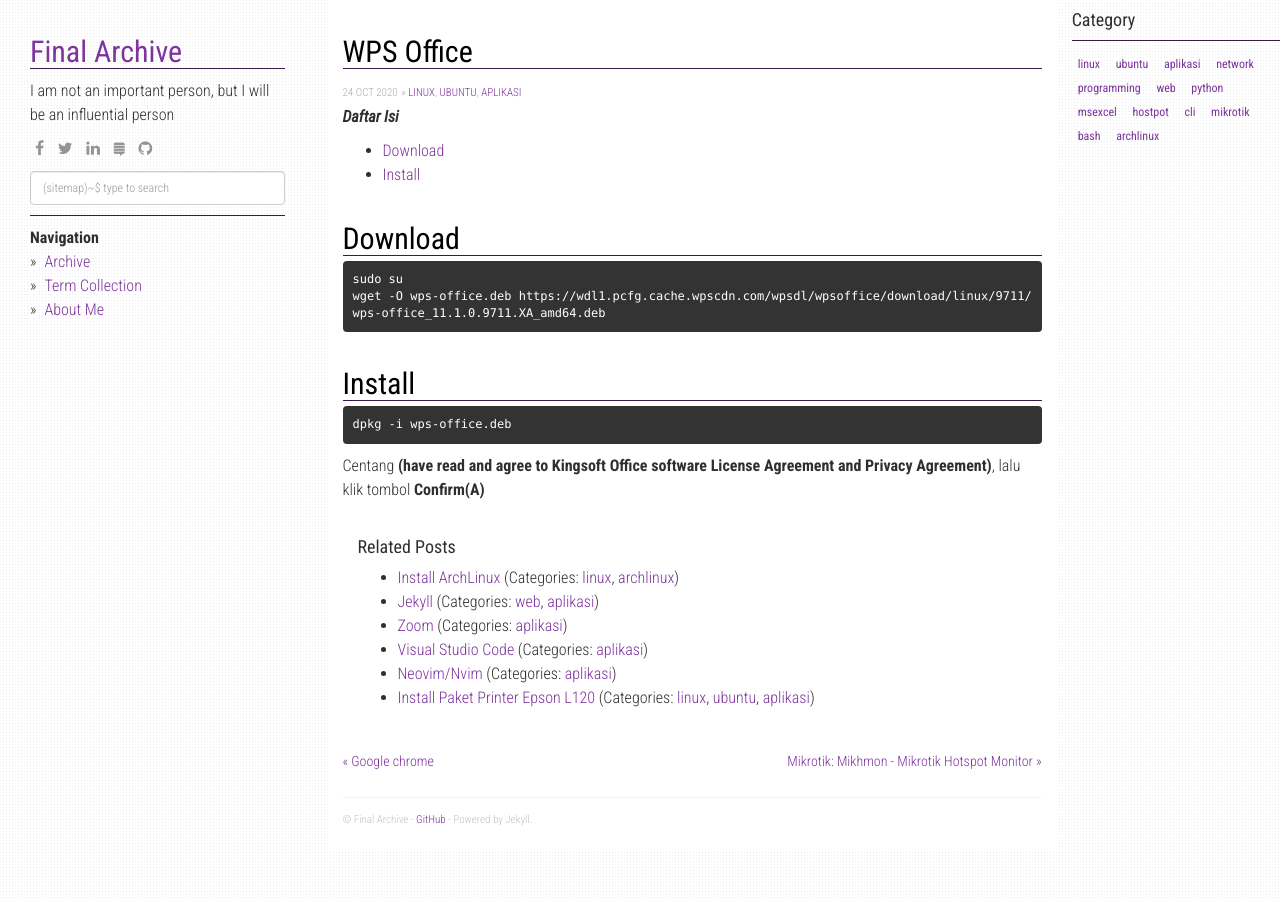
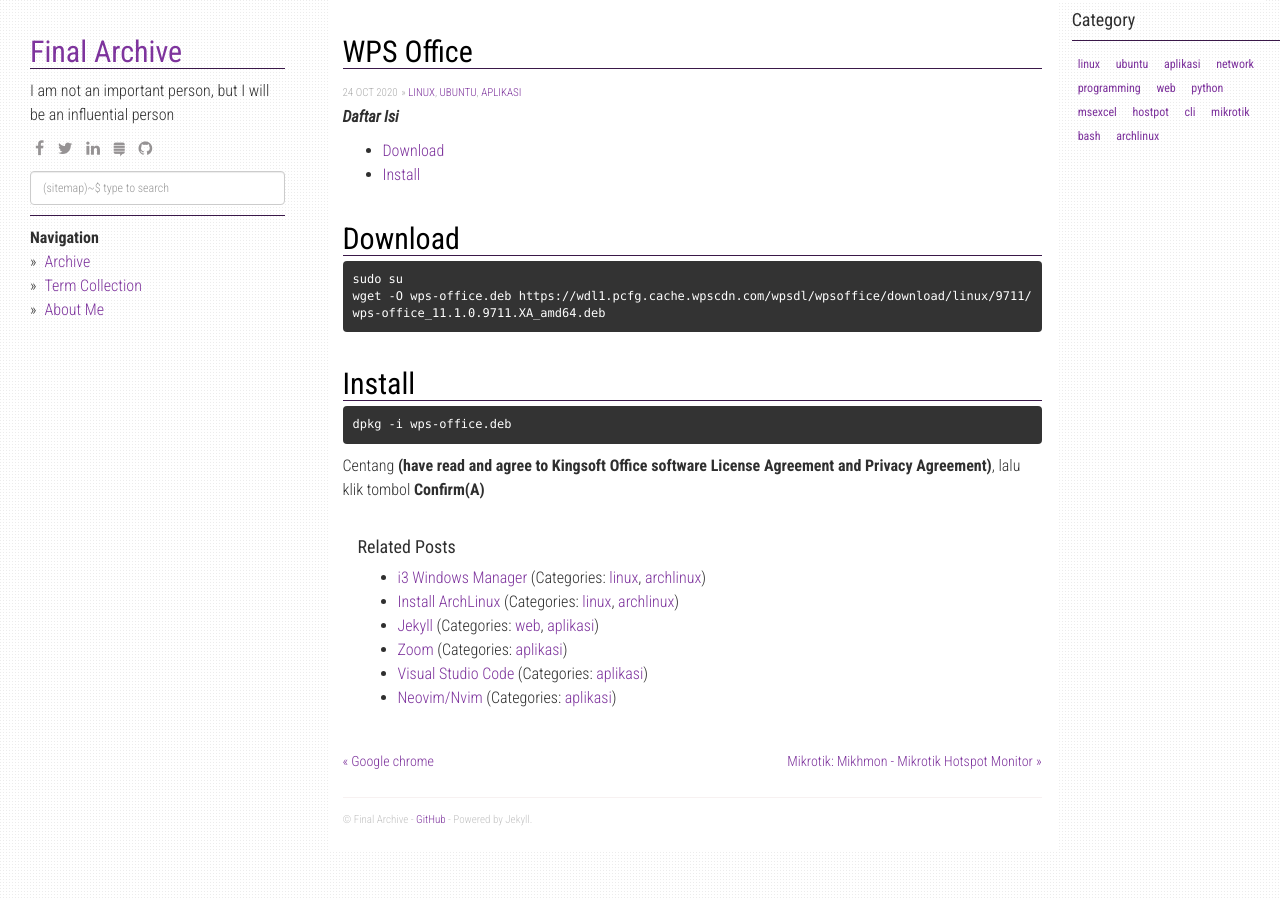
Before and after one commit to finalarchive/finalarchive.github.io, a Jekyll site: the page built from _posts/2020-10-24-wps-office.md, in a window 1280 px wide. Built offline with Jekyll 4.4.1, drawn with Linux system fonts in a browser that asks for light colours; nearby versions of some CDN libraries.

Commit message:
20201115

```diff
--- a/_posts/2020-11-15-i3-Windows-Manager.md
+++ b/_posts/2020-11-15-i3wm.md
@@ -1,8 +1,8 @@
 ---
 layout: post
 title:  "i3 Windows Manager"
-date:   2020-11-15 15:10
-categories: [linux, aplikasi:]
+date:   2020-11-15 10:07
+categories: [linux, archlinux]
 permalink: /:year/:month/:title
 ---
 
```
